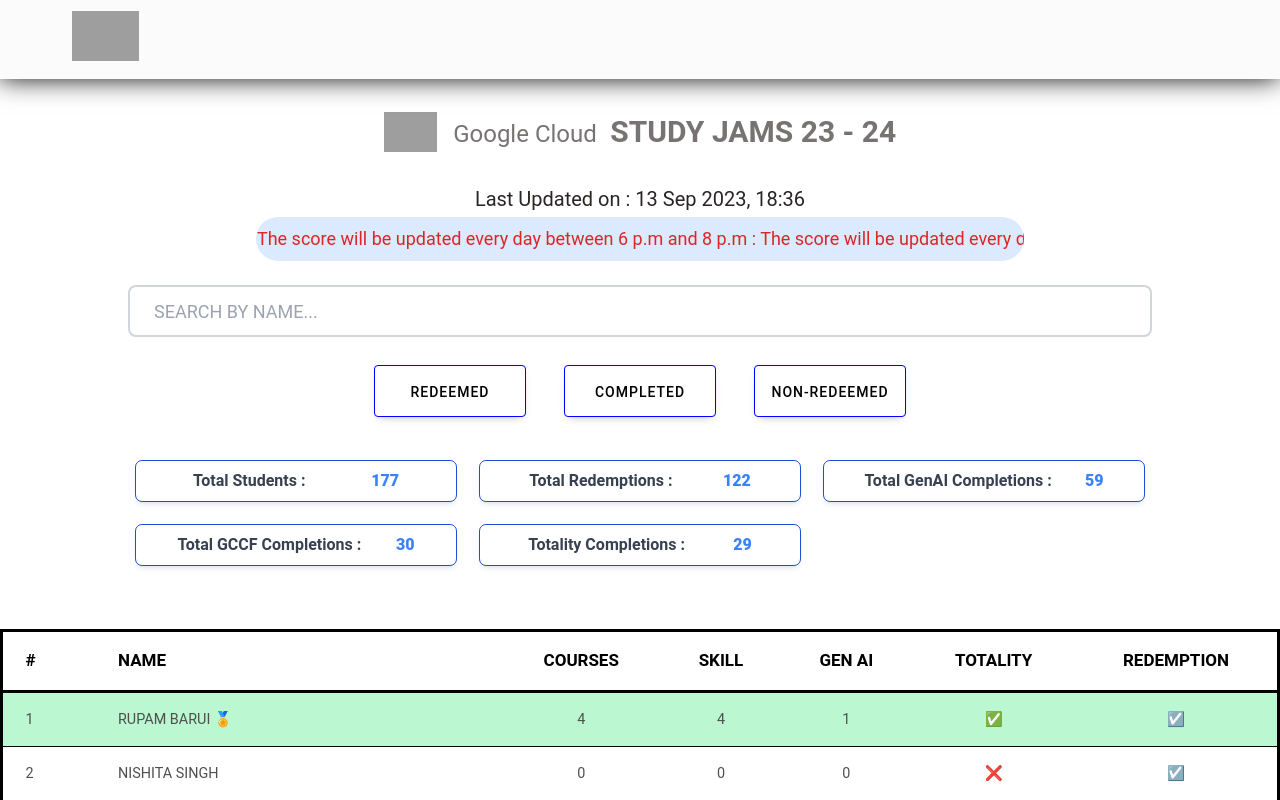
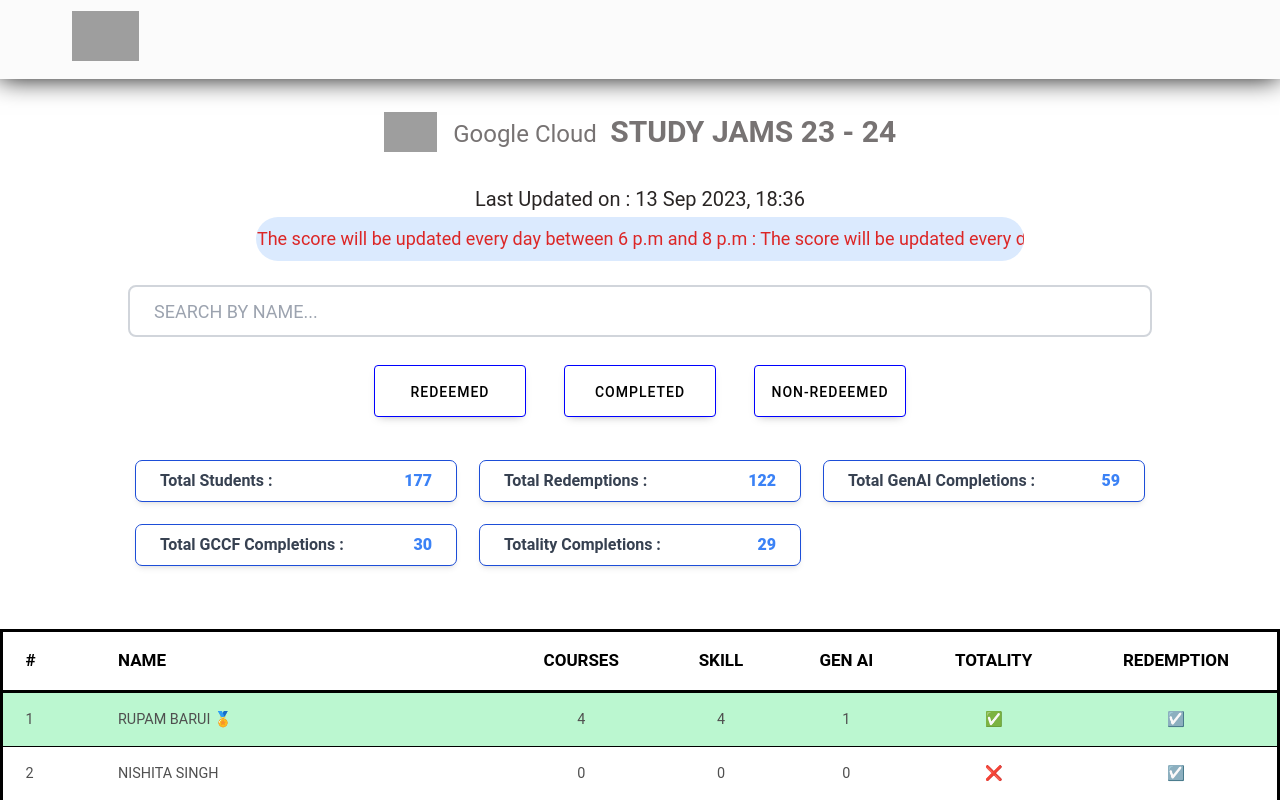
Before and after one commit to aniket0608/gcp-progress, a React (Create React App) app: page / in a window 1280 px wide. Shown: the top 800 px of the page. Built offline with nearby package versions, Linux system fonts and the light colour scheme; grey boxes are pictures that could not be loaded.

Commit message:
commit rollback

```diff
--- a/src/components/Count.jsx
+++ b/src/components/Count.jsx
@@ -21,19 +21,19 @@
 	return (
 		<div className="w-full flex justify-center items-center pt-4 py-2 flex-col">
 			<div className="w-[80%] grid grid-cols-3 gap-2 text-normal font-semibold text-gray-700 ">
-				<p className="flex flex-row justify-around p-2 px-4 outline-1 outline outline-blue-700 m-2 rounded-md shadow-md">
+				<p className="flex flex-row justify-between p-2 px-4 outline-1 outline outline-blue-700 m-2 rounded-md shadow-md">
 					Total Students : <b className="text-blue-500">{DataCompletes.length}</b>
 				</p>
-				<p className="flex flex-row justify-around p-2 px-4 outline-1 outline outline-blue-700 m-2 rounded-md shadow-md">
+				<p className="flex flex-row justify-between p-2 px-4 outline-1 outline outline-blue-700 m-2 rounded-md shadow-md">
 					Total Redemptions : <b className="text-blue-500">{redeemedStudents.length}</b>
 				</p>
-				<p className="flex flex-row justify-around p-2 px-4 outline-1 outline outline-blue-700 m-2 rounded-md shadow-md">
+				<p className="flex flex-row justify-between p-2 px-4 outline-1 outline outline-blue-700 m-2 rounded-md shadow-md">
 					Total GenAI Completions : <b className="text-blue-500">{genAICompletions.length}</b>
 				</p>
-				<p className="flex flex-row justify-around p-2 px-4 outline-1 outline outline-blue-700 m-2 rounded-md shadow-md">
+				<p className="flex flex-row justify-between p-2 px-4 outline-1 outline outline-blue-700 m-2 rounded-md shadow-md">
 					Total GCCF Completions : <b className="text-blue-500">{GCCFCompletions.length}</b>
 				</p>
-				<p className="flex flex-row justify-around p-2 px-4 outline-1 outline outline-blue-700 m-2 rounded-md shadow-md">
+				<p className="flex flex-row justify-between p-2 px-4 outline-1 outline outline-blue-700 m-2 rounded-md shadow-md">
 					Totality Completions : <b className="text-blue-500">{totalCompletions.length}</b>
 				</p>
 			</div>
```
